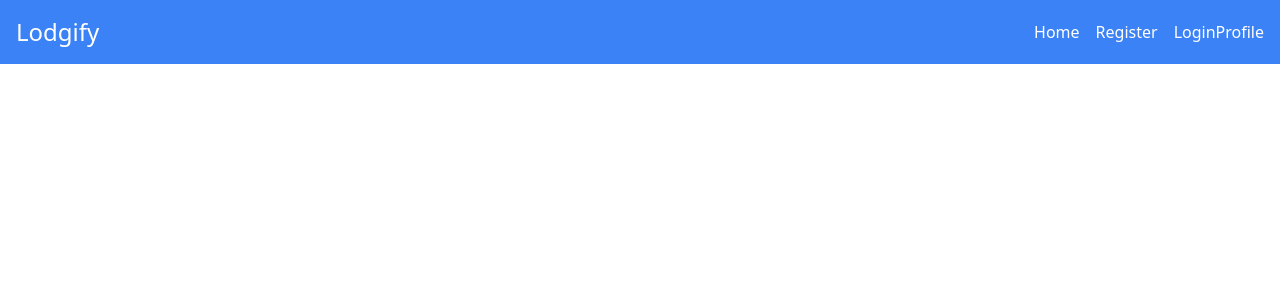
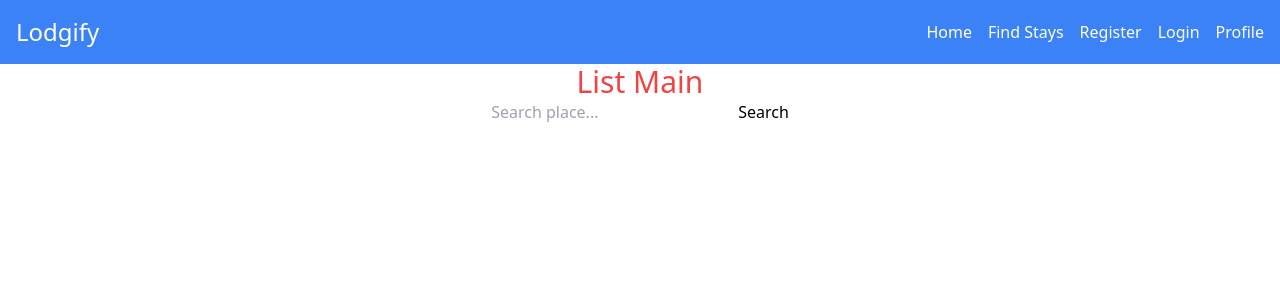
Before and after one commit to Alyra07/CCL2-website, a React (Vite) app in the folder frontend/: page /list in a window 1280 px wide. Shown: the top 300 px of the page. Built offline with nearby package versions, Linux system fonts and the light colour scheme.

Commit message:
main frontend pages + components

```diff
--- a/frontend/src/App.jsx
+++ b/frontend/src/App.jsx
@@ -4,11 +4,15 @@ import './index.css';
 // components
 import MyComponent from './components/MyComponent';
 import NavBar from './components/NavBar';
+// pages
 import Register from './pages/Register';
 import Login from './pages/Login';
 import Profile from './pages/Profile';
+import ListMain from './pages/ListMain';
+import DetailsPage from './pages/DetailsPage';
 
 const App = () => {
+
   return (
     <Router>
       <div className="flex flex-col h-screen">
@@ -21,6 +25,8 @@ const App = () => {
                 <MyComponent />
               </div>
             } />
+            <Route path="/list" element={<ListMain />} />
+            <Route path="/stay" element={<DetailsPage />} />
             <Route path="/register" element={<Register />} />
             <Route path="/login" element={<Login />} />
             <Route path="/profile" element={<Profile />} />
--- a/frontend/src/UserContext.jsx
+++ b/frontend/src/assets/UserContext.jsx
@@ -1,5 +1,5 @@
 import React, { createContext, useContext, useEffect, useState } from 'react';
-import { supabase } from './supabaseClient.js';
+import { supabase } from '../supabaseClient.js';
 
 const UserContext = createContext();
 
--- a/frontend/src/auth.js
+++ b/frontend/src/assets/auth.js
@@ -1,4 +1,4 @@
-import { supabase } from "./supabaseClient";
+import { supabase } from "../supabaseClient";
 
 export const signUp = async (email, password) => {
   return await supabase.auth.signUp({ email, password });
--- a/frontend/src/components/NavBar.jsx
+++ b/frontend/src/components/NavBar.jsx
@@ -7,8 +7,9 @@ const NavBar = () => {
       <h1 className="text-2xl">Lodgify</h1>
       <div>
         <Link className="mr-4" to="/">Home</Link>
+        <Link className="mr-4" to="/list">Find Stays</Link>
         <Link className="mr-4" to="/register">Register</Link>
-        <Link to="/login">Login</Link>
+        <Link className="mr-4" to="/login">Login</Link>
         <Link to="/profile">Profile</Link>
       </div>
     </nav>
--- /dev/null
+++ b/frontend/src/components/SearchBar.jsx
@@ -0,0 +1,27 @@
+import React, { useState } from 'react';
+
+const SearchBar = ({ onSearch }) => {
+  const [searchValue, setSearchValue] = useState('');
+
+  const handleSearchChange = (event) => {
+    setSearchValue(event.target.value);
+    onSearch(event.target.value);
+  };
+
+  return (
+    <div className="flex flex-col sm:flex-row content-center justify-center mb-6">
+      <input
+        type="text"
+        placeholder="Search place..."
+        className=""
+        value={searchValue}
+        onChange={handleSearchChange}
+      />
+      <button className="ml-4">
+        Search
+      </button>
+    </div>
+  );
+};
+
+export default SearchBar;
--- a/frontend/src/index.jsx
+++ b/frontend/src/index.jsx
@@ -1,7 +1,7 @@
 import React from 'react'
 import ReactDOM from 'react-dom/client'
 import App from './App.jsx'
-import { UserProvider } from './UserContext.jsx'
+import { UserProvider } from './assets/UserContext.jsx'
 import './index.css'
 
 ReactDOM.createRoot(document.getElementById('root')).render(
--- /dev/null
+++ b/frontend/src/pages/DetailsPage.jsx
@@ -0,0 +1,12 @@
+import React from "react";
+
+const DetailsPage = () => {
+
+    return (
+        <div className="flex flex-col items-center">
+        <h1 className="text-3xl text-red-500">Details Page</h1>
+        </div>
+    );
+};
+
+export default DetailsPage;
--- /dev/null
+++ b/frontend/src/pages/ListMain.jsx
@@ -0,0 +1,21 @@
+  import React, { useState } from 'react';
+  import SearchBar from '../components/SearchBar';
+
+  const ListMain = () => {
+    // search in list
+    const [searchTerm, setSearchTerm] = useState('');
+    const [list] = useState([]);
+
+    const searchResults = list.filter(result =>
+      (result.title ? result.title.toLowerCase().includes(searchTerm.toLowerCase()) : false)
+    );
+
+    return (
+      <div className="flex flex-col items-center">
+        <h1 className="text-3xl text-red-500">List Main</h1>
+        <SearchBar onSearch={setSearchTerm}/>
+      </div>
+    );
+  }
+
+  export default ListMain;
--- a/frontend/src/pages/Login.jsx
+++ b/frontend/src/pages/Login.jsx
@@ -1,5 +1,6 @@
 import React, { useState } from 'react';
-import { signIn } from '../auth';
+import { signIn } from '../assets/auth';
+import { Link } from 'react-router-dom';
 
 const Login = () => {
   const [email, setEmail] = useState('');
@@ -37,6 +38,7 @@ const Login = () => {
         <button type="submit" className="p-2 bg-blue-500 text-white">Sign In</button>
       </form>
       <p className="mt-4">{message}</p>
+      <Link to="/register" className="mt-4">Don't have an account? Register here.</Link>
     </div>
   );
 };
--- a/frontend/src/pages/Profile.jsx
+++ b/frontend/src/pages/Profile.jsx
@@ -1,7 +1,7 @@
 import React, { useEffect, useState } from 'react';
 import { Link } from 'react-router-dom';
 import { supabase } from '../supabaseClient';
-import { useUser } from '../UserContext';
+import { useUser } from '../assets/UserContext.jsx';
 import '../index.css';
 
 const Profile = () => {
--- a/frontend/src/pages/Register.jsx
+++ b/frontend/src/pages/Register.jsx
@@ -1,5 +1,5 @@
 import React, { useState } from 'react';
-import { signUp } from '../auth';
+import { signUp } from '../assets/auth';
 import axios from 'axios';
 
 const Register = () => {
```
Also changed, not shown: frontend/src/components/AddFavorite.jsx (added).
